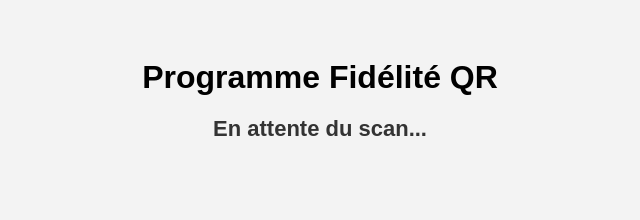
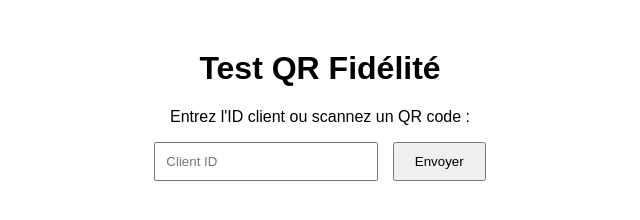
Before and after one commit to elbaz-sofiane/qr-fidelite-frontend, a plain HTML site: page index.html in a window 1280 px wide. Shown: the whole page, without its empty margins (320-960 px from the left). Drawn offline with Linux system fonts and the light colour scheme.

Commit message:
Update index.html

```diff
--- a/index.html
+++ b/index.html
@@ -2,35 +2,53 @@
 <html lang="fr">
 <head>
   <meta charset="UTF-8">
-    <title>Programme Fidélité QR</title>
-    <link rel="stylesheet" href="style.css">
-    <script src="html5-qrcode.min.js"></script>
+  <title>Test QR Fidélité</title>
+  <style>
+    body { font-family: Arial, sans-serif; text-align: center; margin-top: 50px; }
+    input { padding: 10px; width: 200px; margin-right: 10px; }
+    button { padding: 10px 20px; }
+    #message { margin-top: 20px; font-weight: bold; color: green; }
+  </style>
 </head>
 <body>
-    <h1>Programme Fidélité QR</h1>
 
-    <div id="reader" style="width:300px;"></div>
-    <h2 id="status">En attente du scan...</h2>
+  <h1>Test QR Fidélité</h1>
+  <p>Entrez l'ID client ou scannez un QR code :</p>
+
+  <input type="text" id="client_id" placeholder="Client ID">
+  <button onclick="sendScan()">Envoyer</button>
+
+  <div id="message"></div>
 
   <script>
-        function onScanSuccess(qrCodeMessage) {
-            fetch("https://TON_BACKEND_RAILWAY/scan", {
+    async function sendScan() {
+      const client_id = document.getElementById("client_id").value;
+      if (!client_id) {
+        alert("Veuillez entrer un ID client !");
+        return;
+      }
+
+      try {
+        const response = await fetch("https://sofiane92700.pythonanywhere.com/scan", {
           method: "POST",
           headers: { "Content-Type": "application/json" },
-                body: JSON.stringify({ client_id: qrCodeMessage })
-            })
-            .then(res => res.json())
-            .then(data => {
-                document.getElementById("status").innerText = data.message;
+          body: JSON.stringify({ client_id })
         });
+
+        if (!response.ok) {
+          const errData = await response.json();
+          document.getElementById("message").innerText = "Erreur : " + (errData.error || response.statusText);
+          return;
         }
 
-        let scanner = new Html5QrcodeScanner(
-            "reader",
-            { fps: 10, qrbox: 250 },
-            false
-        );
-        scanner.render(onScanSuccess);
+        const data = await response.json();
+        document.getElementById("message").innerText = data.message;
+      } catch (error) {
+        console.error(error);
+        document.getElementById("message").innerText = "Erreur de connexion au serveur.";
+      }
+    }
   </script>
+
 </body>
 </html>
```
Lines whose indentation alone changed are shown as unchanged.
